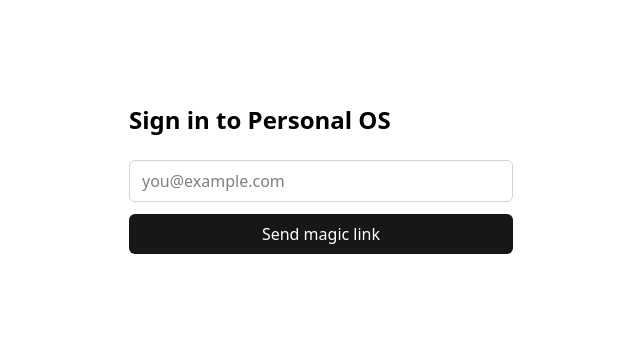
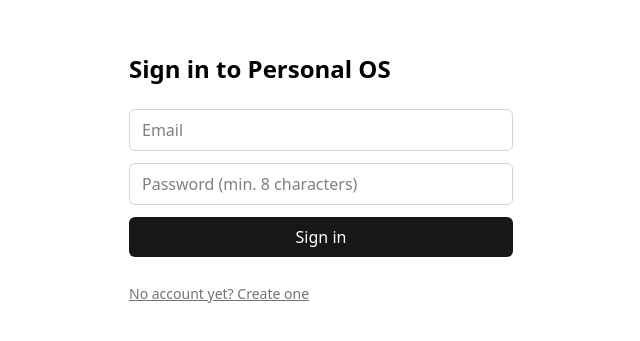
Before and after one commit to maxprinton/personal-os, a Next.js app: page /login in a window 1280 px wide. Shown: the part 221-562 px from the top of the page, without its empty margins (319-959 px from the left). Built offline with nearby package versions, Linux system fonts and the light colour scheme.

Commit message:
Auth: email and password sign-in

```diff
--- a/src/app/login/page.tsx
+++ b/src/app/login/page.tsx
@@ -1,55 +1,102 @@
 "use client";
 
 import { useState } from "react";
+import { useRouter } from "next/navigation";
 import { createClient } from "@/lib/supabase/client";
 
+type Mode = "signin" | "signup";
+
 export default function LoginPage() {
+  const router = useRouter();
+  const [mode, setMode] = useState<Mode>("signin");
   const [email, setEmail] = useState("");
-  const [status, setStatus] = useState<"idle" | "sending" | "sent" | "error">("idle");
+  const [password, setPassword] = useState("");
+  const [busy, setBusy] = useState(false);
   const [error, setError] = useState("");
+  const [info, setInfo] = useState("");
 
   async function onSubmit(e: React.FormEvent) {
     e.preventDefault();
-    setStatus("sending");
+    setBusy(true);
+    setError("");
+    setInfo("");
     const supabase = createClient();
-    const { error } = await supabase.auth.signInWithOtp({
+
+    if (mode === "signin") {
+      const { error } = await supabase.auth.signInWithPassword({ email, password });
+      if (error) {
+        setError(error.message);
+        setBusy(false);
+        return;
+      }
+      router.replace("/");
+      router.refresh();
+      return;
+    }
+
+    const { data, error } = await supabase.auth.signUp({
       email,
+      password,
       options: { emailRedirectTo: `${window.location.origin}/auth/callback` },
     });
+    setBusy(false);
     if (error) {
       setError(error.message);
-      setStatus("error");
+    } else if (data.session) {
+      router.replace("/");
+      router.refresh();
     } else {
-      setStatus("sent");
+      setInfo("Account created. Confirm your email once, then sign in with your password.");
+      setMode("signin");
     }
   }
 
   return (
     <main className="flex min-h-screen items-center justify-center p-4">
       <div className="w-full max-w-sm space-y-6">
-        <h1 className="text-2xl font-semibold">Sign in to Personal OS</h1>
-        {status === "sent" ? (
-          <p className="text-sm">Check your email for a sign-in link.</p>
-        ) : (
+        <h1 className="text-2xl font-semibold">
+          {mode === "signin" ? "Sign in to Personal OS" : "Create your account"}
+        </h1>
         <form onSubmit={onSubmit} className="space-y-3">
           <input
             type="email"
             required
-              placeholder="you@example.com"
+            autoComplete="email"
+            placeholder="Email"
             value={email}
             onChange={(e) => setEmail(e.target.value)}
             className="w-full rounded-md border border-neutral-300 px-3 py-2"
           />
+          <input
+            type="password"
+            required
+            minLength={8}
+            autoComplete={mode === "signin" ? "current-password" : "new-password"}
+            placeholder="Password (min. 8 characters)"
+            value={password}
+            onChange={(e) => setPassword(e.target.value)}
+            className="w-full rounded-md border border-neutral-300 px-3 py-2"
+          />
           <button
             type="submit"
-              disabled={status === "sending"}
+            disabled={busy}
             className="w-full rounded-md bg-neutral-900 px-3 py-2 text-white disabled:opacity-50"
           >
-              {status === "sending" ? "Sending..." : "Send magic link"}
+            {busy ? "Please wait..." : mode === "signin" ? "Sign in" : "Create account"}
           </button>
-            {status === "error" && <p className="text-sm text-red-600">{error}</p>}
+          {error && <p className="text-sm text-red-600">{error}</p>}
+          {info && <p className="text-sm text-green-700">{info}</p>}
         </form>
-        )}
+        <button
+          type="button"
+          onClick={() => {
+            setMode(mode === "signin" ? "signup" : "signin");
+            setError("");
+          }}
+          className="text-sm text-neutral-500 underline"
+        >
+          {mode === "signin" ? "No account yet? Create one" : "Already have an account? Sign in"}
+        </button>
       </div>
     </main>
   );
```
Lines whose indentation alone changed are shown as unchanged.
